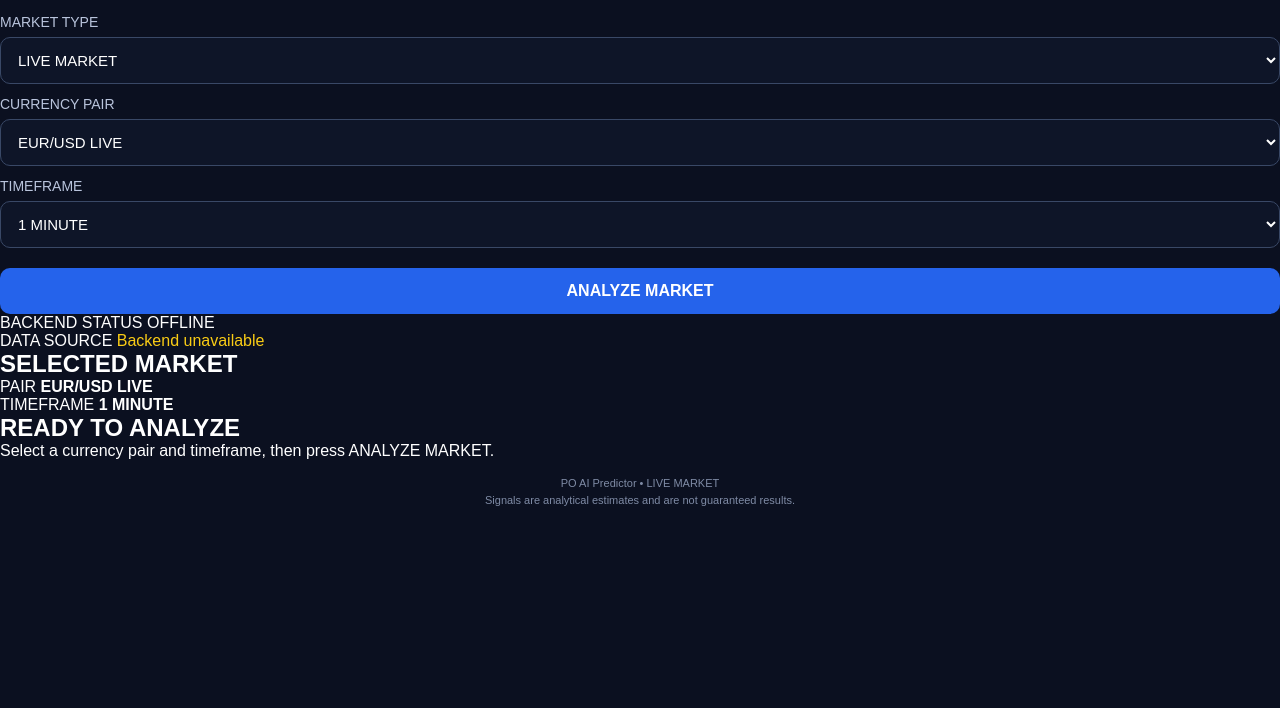
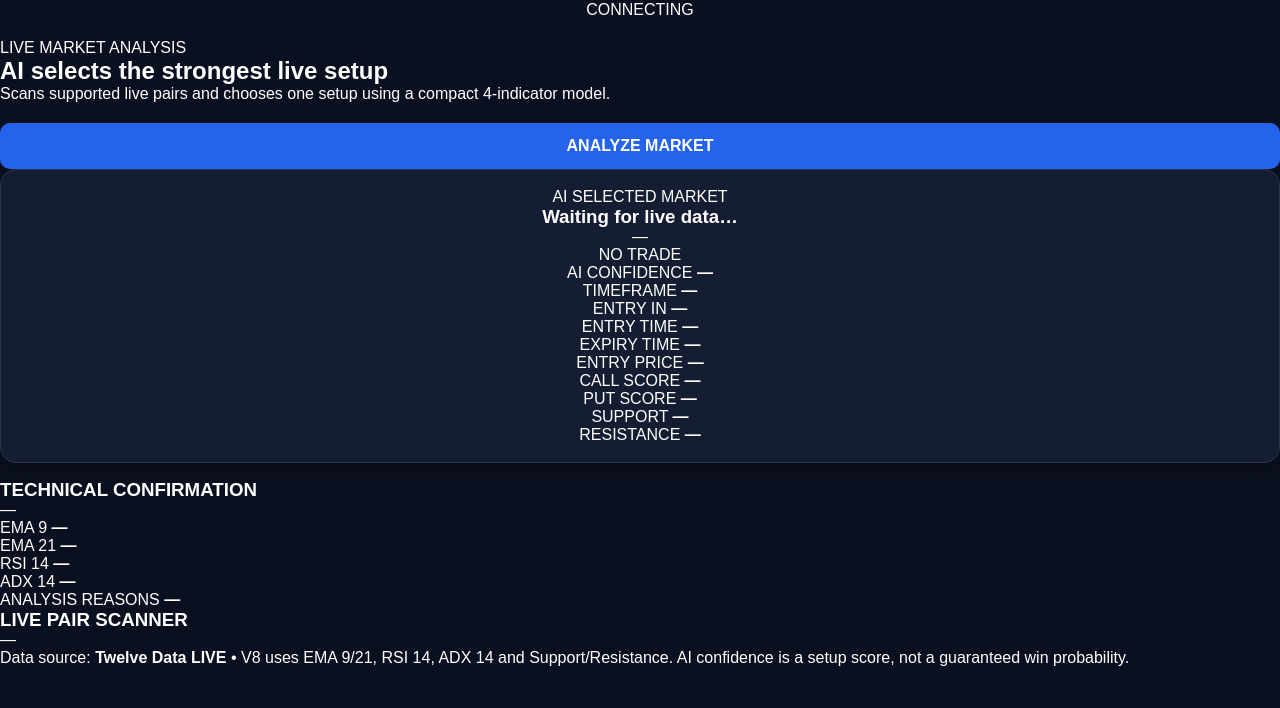
Before and after one commit to drvincentnkuru-dot/po-ai-predictor, a plain HTML site: page index.html in a window 1280 px wide. Shown: the part 92-800 px from the top of the page. Drawn offline with Linux system fonts and the light colour scheme; no server answers.

Commit message:
Update index.html

```diff
--- a/index.html
+++ b/index.html
@@ -2,122 +2,253 @@
 <html lang="en">
 <head>
   <meta charset="UTF-8" />
+  <meta name="viewport" content="width=device-width, initial-scale=1.0" />
 
-  <meta
-    name="viewport"
-    content="width=device-width, initial-scale=1.0"
-  />
+  <title>PO AI Predictor V8</title>
 
-  <title>PO AI Predictor</title>
+  <link rel="preconnect" href="https://fonts.googleapis.com">
+  <link rel="preconnect" href="https://fonts.gstatic.com" crossorigin>
+
+  <link
+    href="https://fonts.googleapis.com/css2?family=Inter:wght@400;500;600;700;800&display=swap"
+    rel="stylesheet"
+  >
 
   <link rel="stylesheet" href="style.css" />
 </head>
 
 <body>
 
-  <div class="container">
+  <div class="app-shell">
 
-    <!-- HEADER -->
-    <header class="header">
+    <!-- TOP BAR -->
+    <header class="topbar">
+
+      <div class="brand">
+
+        <div class="brand-mark">⚡</div>
+
+        <div>
           <h1>PO AI PREDICTOR</h1>
-      <p>LIVE MARKET ANALYSIS</p>
+          <p>V8 • SMART LIVE SCANNER</p>
+        </div>
+
+      </div>
+
+      <div class="status-pill">
+        <span class="dot"></span>
+        <span id="backendStatus">CONNECTING</span>
+      </div>
+
     </header>
 
 
-    <!-- CONTROL PANEL -->
-    <section class="control-card">
+    <main>
 
-      <!-- MARKET -->
-      <div class="control-group">
-        <label for="marketType">MARKET TYPE</label>
+      <!-- HERO -->
+      <section class="hero">
 
-        <select id="marketType">
-          <option value="live" selected>LIVE MARKET</option>
-        </select>
+        <div>
+
+          <span class="eyebrow">
+            LIVE MARKET ANALYSIS
+          </span>
+
+          <h2>
+            AI selects the strongest live setup
+          </h2>
+
+          <p>
+            Scans supported live pairs and chooses one setup using a compact
+            4-indicator model.
+          </p>
+
         </div>
 
-
-      <!-- CURRENCY PAIR -->
-      <div class="control-group">
-        <label for="pair">CURRENCY PAIR</label>
-
-        <select id="pair">
-          <option value="EUR/USD">EUR/USD LIVE</option>
-        </select>
-      </div>
-
-
-      <!-- TIMEFRAME -->
-      <div class="control-group">
-        <label for="timeframe">TIMEFRAME</label>
-
-        <select id="timeframe">
-
-          <option value="1" selected>
-            1 MINUTE
-          </option>
-
-          <option value="2">
-            2 MINUTES
-          </option>
-
-          <option value="3">
-            3 MINUTES
-          </option>
-
-        </select>
-      </div>
-
-
-      <!-- ANALYZE BUTTON -->
-      <button id="analyzeBtn" type="button">
+        <button id="analyzeBtn" class="analyze-btn">
           ANALYZE MARKET
         </button>
 
       </section>
 
 
-    <!-- STATUS -->
-    <section class="status-card">
-
-      <div class="status-row">
-        <span>BACKEND STATUS</span>
-
-        <span id="status">
-          CHECKING...
-        </span>
-      </div>
-
-      <div class="status-row">
-        <span>DATA SOURCE</span>
-
-        <span id="dataStatus">
-          Twelve Data LIVE
-        </span>
-      </div>
-
+      <!-- ERROR -->
+      <section
+        id="errorBox"
+        class="error-box hidden">
       </section>
 
 
-    <!-- SELECTED MARKET -->
-    <section class="market-card">
+      <!-- MAIN SIGNAL CARD -->
+      <section
+        class="signal-card"
+        id="signalCard">
 
-      <h2>SELECTED MARKET</h2>
-
-      <div class="market-info">
+        <div class="signal-head">
 
           <div>
-          <span class="label">PAIR</span>
-          <strong id="pairLabel">
-            EUR/USD LIVE
+
+            <span class="eyebrow">
+              AI SELECTED MARKET
+            </span>
+
+            <h3 id="selectedPair">
+              Waiting for live data…
+            </h3>
+
+          </div>
+
+          <span
+            id="trendBadge"
+            class="trend-badge">
+            —
+          </span>
+
+        </div>
+
+
+        <!-- CALL / PUT / NO TRADE -->
+        <div
+          id="signalBadge"
+          class="signal-badge no-trade">
+          NO TRADE
+        </div>
+
+
+        <!-- CONFIDENCE / TIMEFRAME / COUNTDOWN -->
+        <div class="confidence-row">
+
+          <div>
+            <span class="muted">
+              AI CONFIDENCE
+            </span>
+
+            <strong id="confidence">
+              —
             </strong>
           </div>
 
+
           <div>
-          <span class="label">TIMEFRAME</span>
-          <strong id="timeframeLabel">
-            1 MINUTE
+            <span class="muted">
+              TIMEFRAME
+            </span>
+
+            <strong id="timeframe">
+              —
             </strong>
+          </div>
+
+
+          <div>
+            <span class="muted">
+              ENTRY IN
+            </span>
+
+            <strong id="countdown">
+              —
+            </strong>
+          </div>
+
+        </div>
+
+
+        <!-- ENTRY / EXPIRY / PRICE -->
+        <div class="time-grid">
+
+          <div class="time-box">
+
+            <span>
+              ENTRY TIME
+            </span>
+
+            <strong id="entryTime">
+              —
+            </strong>
+
+          </div>
+
+
+          <div class="time-box">
+
+            <span>
+              EXPIRY TIME
+            </span>
+
+            <strong id="expiryTime">
+              —
+            </strong>
+
+          </div>
+
+
+          <div class="time-box">
+
+            <span>
+              ENTRY PRICE
+            </span>
+
+            <strong id="entryPrice">
+              —
+            </strong>
+
+          </div>
+
+        </div>
+
+
+        <!-- SCORES -->
+        <div class="score-grid">
+
+          <div>
+
+            <span>
+              CALL SCORE
+            </span>
+
+            <b id="callScore">
+              —
+            </b>
+
+          </div>
+
+
+          <div>
+
+            <span>
+              PUT SCORE
+            </span>
+
+            <b id="putScore">
+              —
+            </b>
+
+          </div>
+
+
+          <div>
+
+            <span>
+              SUPPORT
+            </span>
+
+            <b id="support">
+              —
+            </b>
+
+          </div>
+
+
+          <div>
+
+            <span>
+              RESISTANCE
+            </span>
+
+            <b id="resistance">
+              —
+            </b>
+
           </div>
 
         </div>
@@ -125,39 +256,137 @@
       </section>
 
 
-    <!-- RESULT -->
-    <main id="results">
+      <!-- TECHNICAL CONFIRMATION -->
+      <section class="panel">
 
-      <div class="empty-state">
+        <div class="panel-title">
 
-        <h2>READY TO ANALYZE</h2>
+          <h3>
+            TECHNICAL CONFIRMATION
+          </h3>
 
-        <p>
-          Select a currency pair and timeframe,
-          then press ANALYZE MARKET.
-        </p>
-
-      </div>
-
-    </main>
-
-
-    <!-- FOOTER -->
-    <footer class="footer">
-
-      <p>
-        PO AI Predictor • LIVE MARKET
-      </p>
-
-      <p>
-        Signals are analytical estimates and are not guaranteed results.
-      </p>
-
-    </footer>
+          <span id="dataAge">
+            —
+          </span>
 
         </div>
 
 
+        <div class="indicator-grid">
+
+          <div class="indicator">
+
+            <span>
+              EMA 9
+            </span>
+
+            <strong id="ema9">
+              —
+            </strong>
+
+          </div>
+
+
+          <div class="indicator">
+
+            <span>
+              EMA 21
+            </span>
+
+            <strong id="ema21">
+              —
+            </strong>
+
+          </div>
+
+
+          <div class="indicator">
+
+            <span>
+              RSI 14
+            </span>
+
+            <strong id="rsi">
+              —
+            </strong>
+
+          </div>
+
+
+          <div class="indicator">
+
+            <span>
+              ADX 14
+            </span>
+
+            <strong id="adx">
+              —
+            </strong>
+
+          </div>
+
+
+          <div class="indicator wide">
+
+            <span>
+              ANALYSIS REASONS
+            </span>
+
+            <strong id="reasons">
+              —
+            </strong>
+
+          </div>
+
+        </div>
+
+      </section>
+
+
+      <!-- LIVE PAIR SCANNER -->
+      <section class="panel">
+
+        <div class="panel-title">
+
+          <h3>
+            LIVE PAIR SCANNER
+          </h3>
+
+          <span id="scanInfo">
+            —
+          </span>
+
+        </div>
+
+
+        <div
+          id="scanner"
+          class="scanner">
+        </div>
+
+      </section>
+
+
+      <!-- FOOTER -->
+      <section class="footer-note">
+
+        Data source:
+        <b>Twelve Data LIVE</b>
+
+        • V8 uses EMA 9/21, RSI 14, ADX 14 and
+        Support/Resistance.
+
+        AI confidence is a setup score,
+        not a guaranteed win probability.
+
+      </section>
+
+    </main>
+
+  </div>
+
+
+  <!-- JAVASCRIPT -->
   <script src="script.js"></script>
 
 </body>
```
Lines whose indentation alone changed are shown as unchanged.
